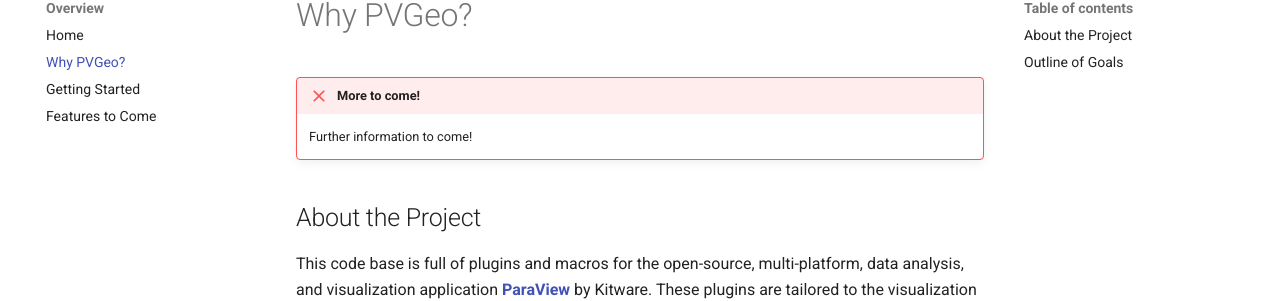
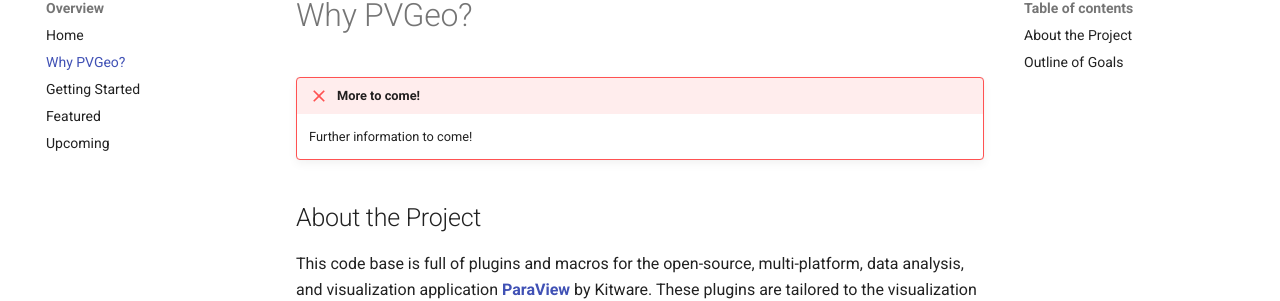
Before and after one commit to OpenGeoVis/PVGeo-Docs, an MkDocs documentation site: the page built from docs/overview/why-pvgeo.md, in a window 1280 px wide. Shown: the part 259-560 px from the top of the page. Built offline with MkDocs 1.6.1 and Material for MkDocs 9.7.7, drawn with Linux system fonts in a browser that asks for light colours; comment, search, counter and statistics services are not loaded; old or Windows-style settings are respelled for this version of MkDocs.

Commit message:
Add a featured page

```diff
--- a/mkdocs.yml
+++ b/mkdocs.yml
@@ -65,7 +65,8 @@ pages:
     - Home: index.md
     - Why PVGeo?: overview/why-pvgeo.md
     - Getting Started: overview/getting-started.md
-    - Features to Come: overview/upcoming.md
+    - Featured: overview/featured.md
+    - Upcoming: overview/upcoming.md
 
 # Each of the different Examples:
 - Examples:
```
Also changed, not shown: docs/overview/featured.md (added, +4 -0 lines).
